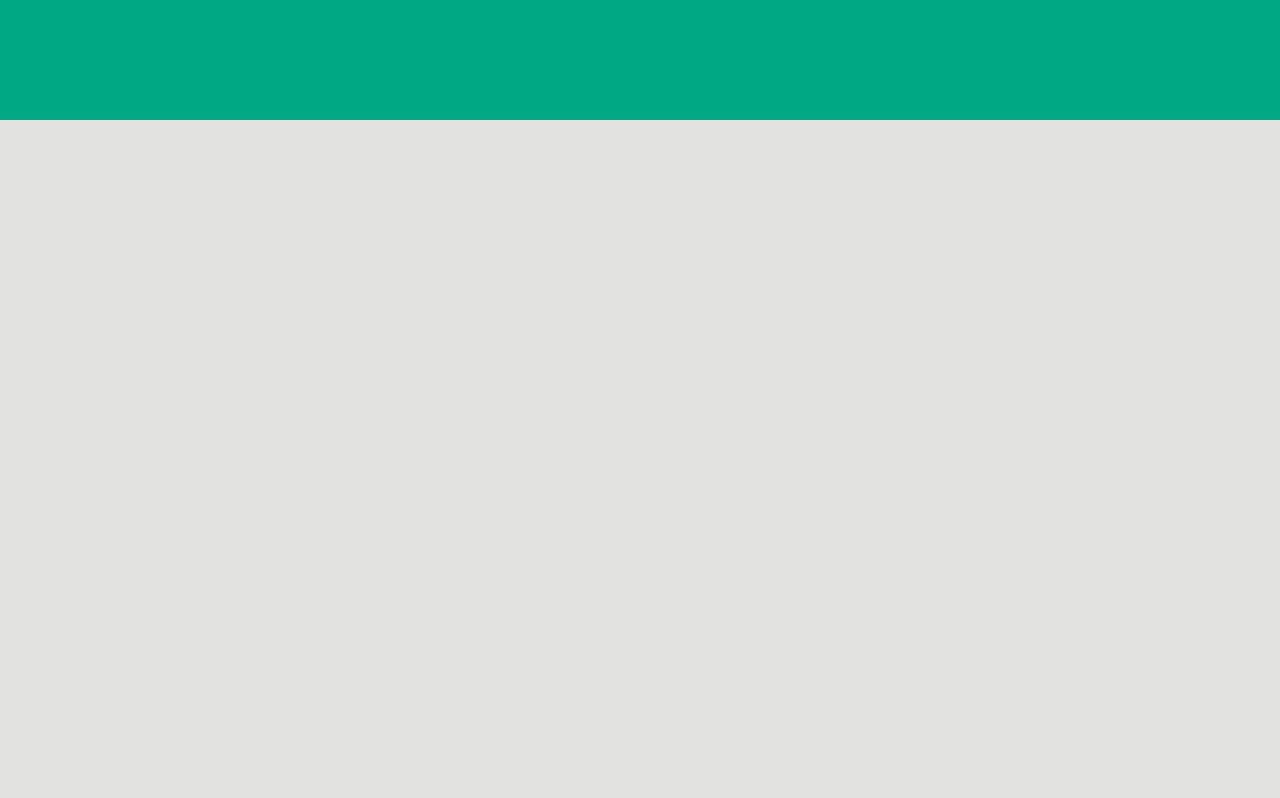
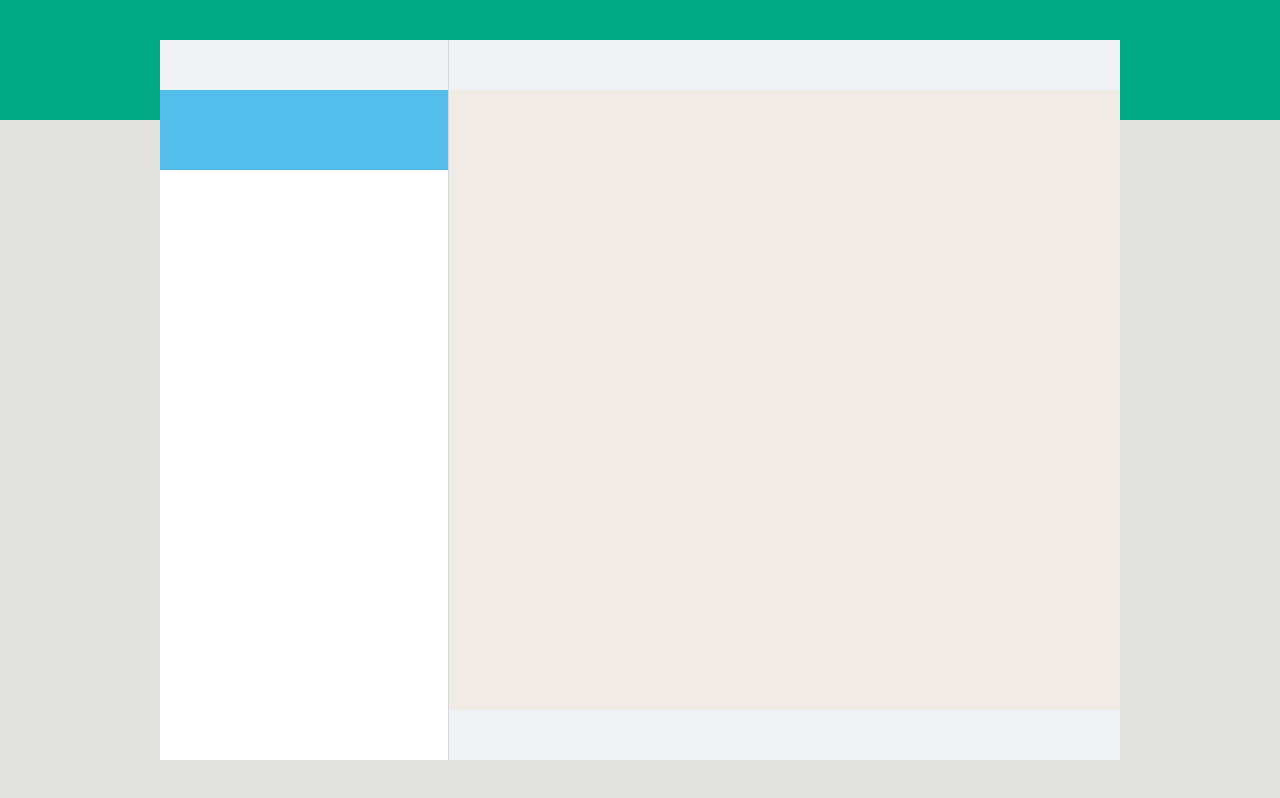
Before and after one commit to NicholasDevelop/js-html-css-boolzap, a plain HTML site: page index.html in a window 1280 px wide. Drawn offline with nearby package versions, Linux system fonts and the light colour scheme.

Commit message:
date dimensioni e colori di sfondo a tutti i container principali

```diff
--- a/app.css
+++ b/app.css
@@ -6,7 +6,7 @@
 
 
 
-/* BACKGROUND RULES  */
+/* BACKGROUND SITE RULES  */
 .background-site{
     position: relative;
     height: 100vh;
@@ -43,6 +43,26 @@
     height: 100%;
 }
 
+.my-info{
+    height: 50px;
+    background-color: #F0F2F5;
+}
+
+.notification{
+    height: 80px;
+    background-color: #53BDEB;
+}
+
+.search-chat{
+    height: 35px;
+    background-color: #FFFFFF;
+}
+
+.contacts{
+    flex-grow: 1;
+    background-color: #FFFFFF;
+}
+
 
 
 /* CHAT SECTION RULES  */
@@ -51,4 +71,20 @@
     flex-direction: column;
     width: 70%;
     height: 100%;
+    border-left: 1px solid #D1D7DB;
 }
+
+.contact-information{
+    height: 50px;
+    background-color: #F0F2F5;
+}
+
+.chat{
+    flex-grow: 1;
+    background-color: #F0ECE5;
+}
+
+.write-bar{
+    height: 50px;
+    background-color: #F0F2F5;
+}
```
